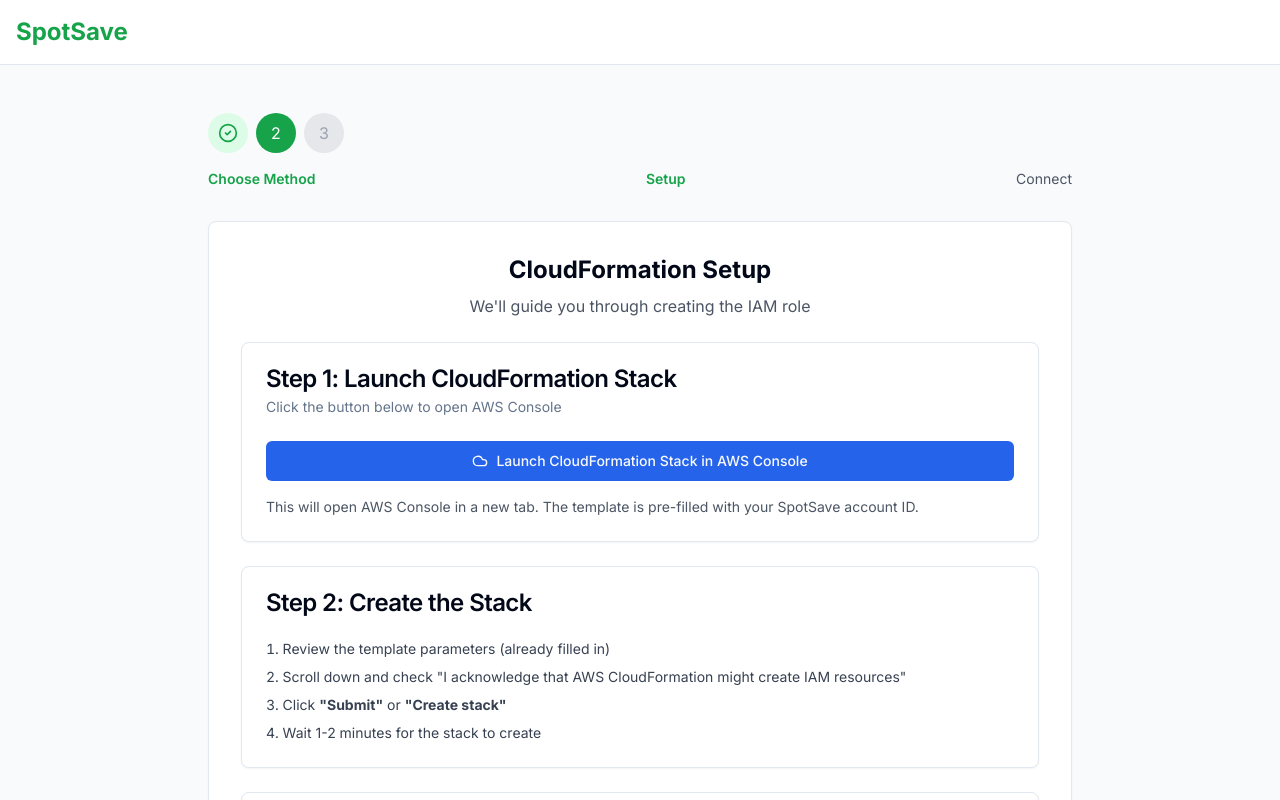
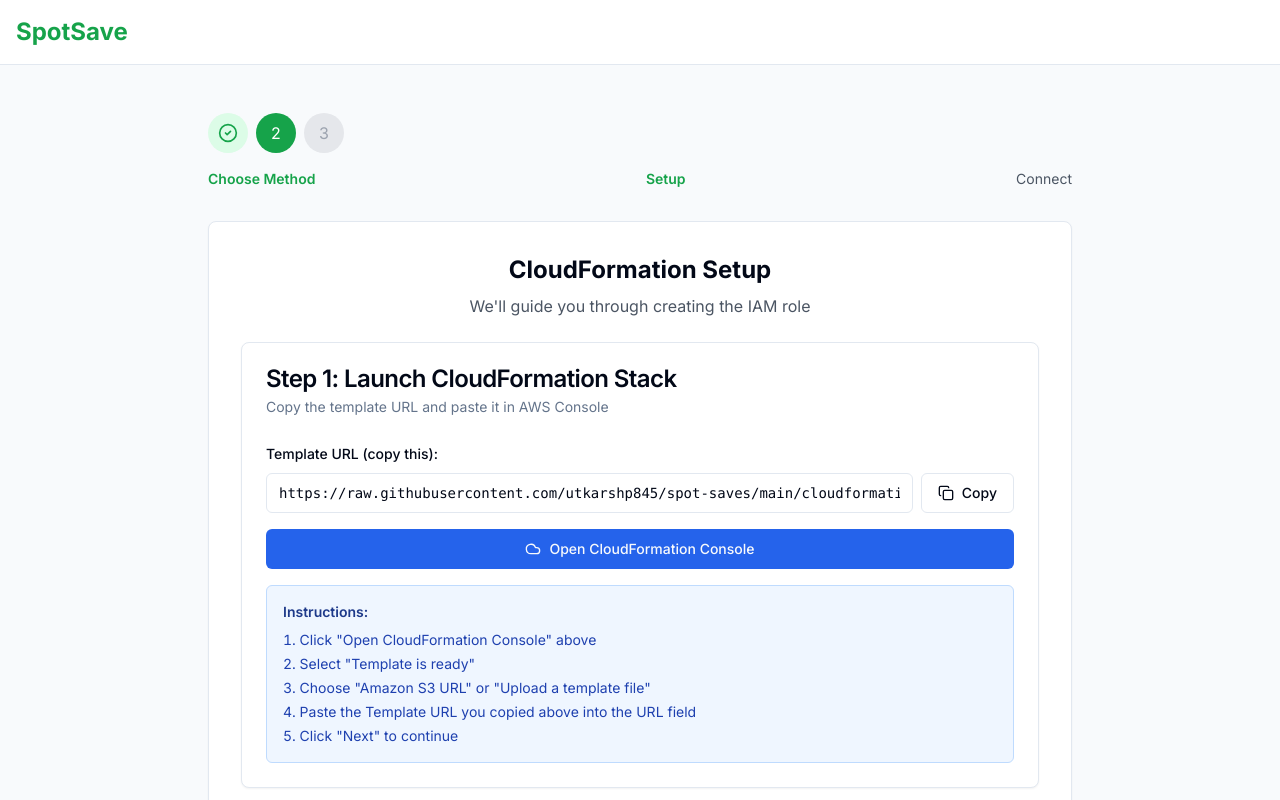
Before and after one commit to utkarshp845/spot-saves, a Next.js app in the folder frontend/: page /onboarding in a window 1280 px wide. Both pictures are taken after a click on the element 640 px from the left and 451 px from the top of the page. Shown: the top 800 px of the page. Built offline with nearby package versions, Linux system fonts and the light colour scheme.

Commit message:
Fix CloudFormation setup: use manual template URL entry instead of URL parameter to avoid 'TemplateURL must be a supported URL' error

```diff
--- a/frontend/app/onboarding/page.tsx
+++ b/frontend/app/onboarding/page.tsx
@@ -174,33 +174,104 @@ export default function OnboardingPage() {
         <Card>
           <CardHeader>
             <CardTitle>Step 1: Launch CloudFormation Stack</CardTitle>
-            <CardDescription>Click the button below to open AWS Console</CardDescription>
+            <CardDescription>Copy the template URL and paste it in AWS Console</CardDescription>
           </CardHeader>
           <CardContent className="space-y-4">
+            <div className="space-y-2">
+              <Label>Template URL (copy this):</Label>
+              <div className="flex gap-2">
+                <Input
+                  value={CLOUDFORMATION_TEMPLATE_URL}
+                  readOnly
+                  className="font-mono text-sm"
+                  onClick={(e) => (e.target as HTMLInputElement).select()}
+                />
+                <Button
+                  variant="outline"
+                  onClick={async () => {
+                    await navigator.clipboard.writeText(CLOUDFORMATION_TEMPLATE_URL);
+                    handleCopy("", "template-url");
+                  }}
+                >
+                  {copied === "template-url" ? (
+                    <>
+                      <Check className="mr-2 h-4 w-4" />
+                      Copied!
+                    </>
+                  ) : (
+                    <>
+                      <Copy className="mr-2 h-4 w-4" />
+                      Copy
+                    </>
+                  )}
+                </Button>
+              </div>
+            </div>
+
             <a
-              href={cloudformationUrl}
+              href="https://console.aws.amazon.com/cloudformation/home?region=us-east-1#/stacks/create"
               target="_blank"
               rel="noopener noreferrer"
               className="block"
             >
               <Button className="w-full bg-blue-600 hover:bg-blue-700">
                 <Cloud className="mr-2 h-4 w-4" />
-                Launch CloudFormation Stack in AWS Console
+                Open CloudFormation Console
               </Button>
             </a>
-            <p className="text-sm text-gray-600">
-              This will open AWS Console in a new tab. The template is pre-filled with your SpotSave account ID.
-            </p>
+
+            <div className="p-4 bg-blue-50 border border-blue-200 rounded-md">
+              <p className="text-sm text-blue-900 font-semibold mb-2">Instructions:</p>
+              <ol className="text-sm text-blue-800 list-decimal list-inside space-y-1">
+                <li>Click &quot;Open CloudFormation Console&quot; above</li>
+                <li>Select &quot;Template is ready&quot;</li>
+                <li>Choose &quot;Amazon S3 URL&quot; or &quot;Upload a template file&quot;</li>
+                <li>Paste the Template URL you copied above into the URL field</li>
+                <li>Click &quot;Next&quot; to continue</li>
+              </ol>
+            </div>
           </CardContent>
         </Card>
 
         <Card>
           <CardHeader>
-            <CardTitle>Step 2: Create the Stack</CardTitle>
+            <CardTitle>Step 2: Configure Stack Parameters</CardTitle>
           </CardHeader>
           <CardContent className="space-y-3">
+            <div className="space-y-2">
+              <Label>SpotSave Account ID:</Label>
+              <div className="flex gap-2">
+                <Input
+                  value={SPOTSAVE_ACCOUNT_ID}
+                  readOnly
+                  className="font-mono text-sm"
+                  onClick={(e) => (e.target as HTMLInputElement).select()}
+                />
+                <Button
+                  variant="outline"
+                  onClick={async () => {
+                    await navigator.clipboard.writeText(SPOTSAVE_ACCOUNT_ID);
+                    handleCopy("", "account-id");
+                  }}
+                >
+                  {copied === "account-id" ? (
+                    <>
+                      <Check className="mr-2 h-4 w-4" />
+                      Copied!
+                    </>
+                  ) : (
+                    <>
+                      <Copy className="mr-2 h-4 w-4" />
+                      Copy
+                    </>
+                  )}
+                </Button>
+              </div>
+            </div>
             <ol className="list-decimal list-inside space-y-2 text-sm text-gray-700">
-              <li>Review the template parameters (already filled in)</li>
+              <li>Enter the Stack name (e.g., &quot;SpotSaveRole&quot;)</li>
+              <li>Paste the SpotSave Account ID above: <code className="bg-gray-100 px-1 rounded">{SPOTSAVE_ACCOUNT_ID}</code></li>
+              <li>External ID: Leave empty (it will be auto-generated) or enter a custom value</li>
               <li>Scroll down and check &quot;I acknowledge that AWS CloudFormation might create IAM resources&quot;</li>
               <li>Click <strong>&quot;Submit&quot;</strong> or <strong>&quot;Create stack&quot;</strong></li>
               <li>Wait 1-2 minutes for the stack to create</li>
```
